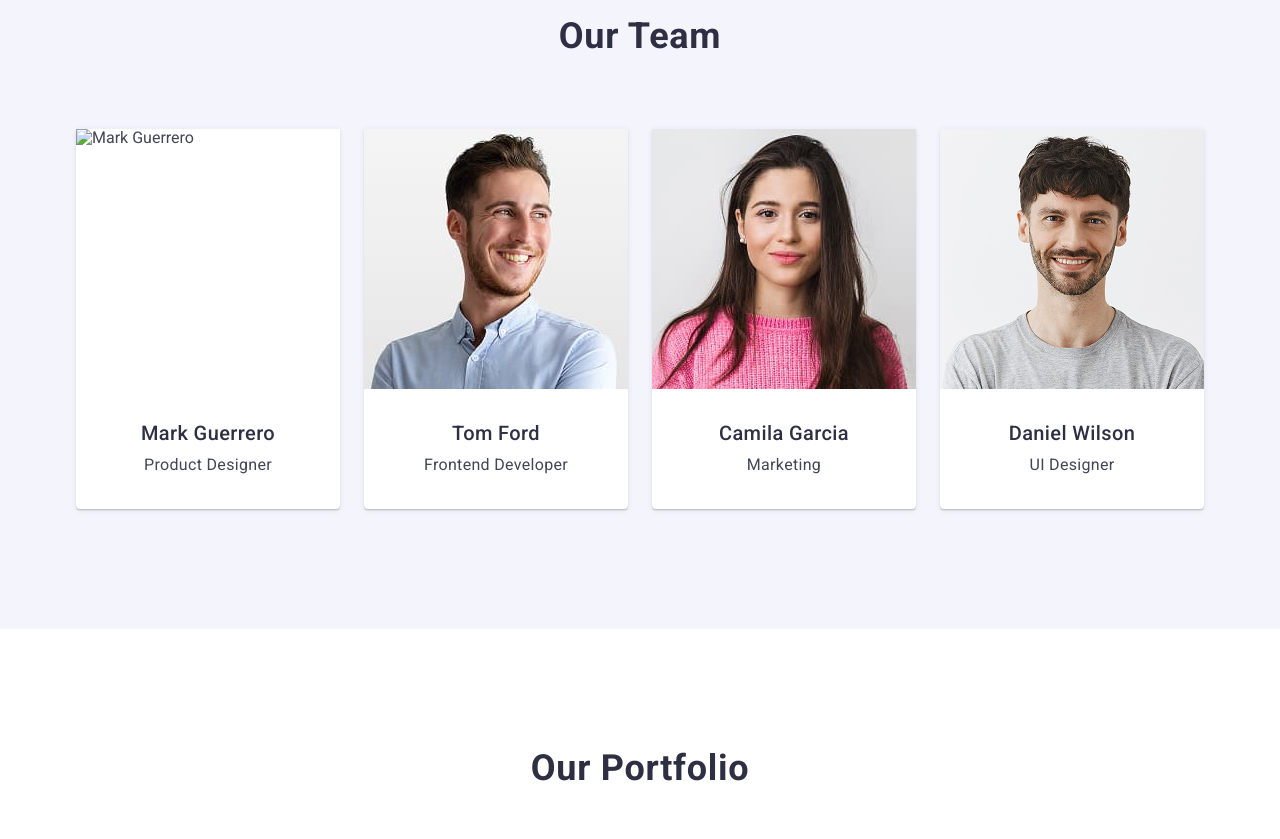
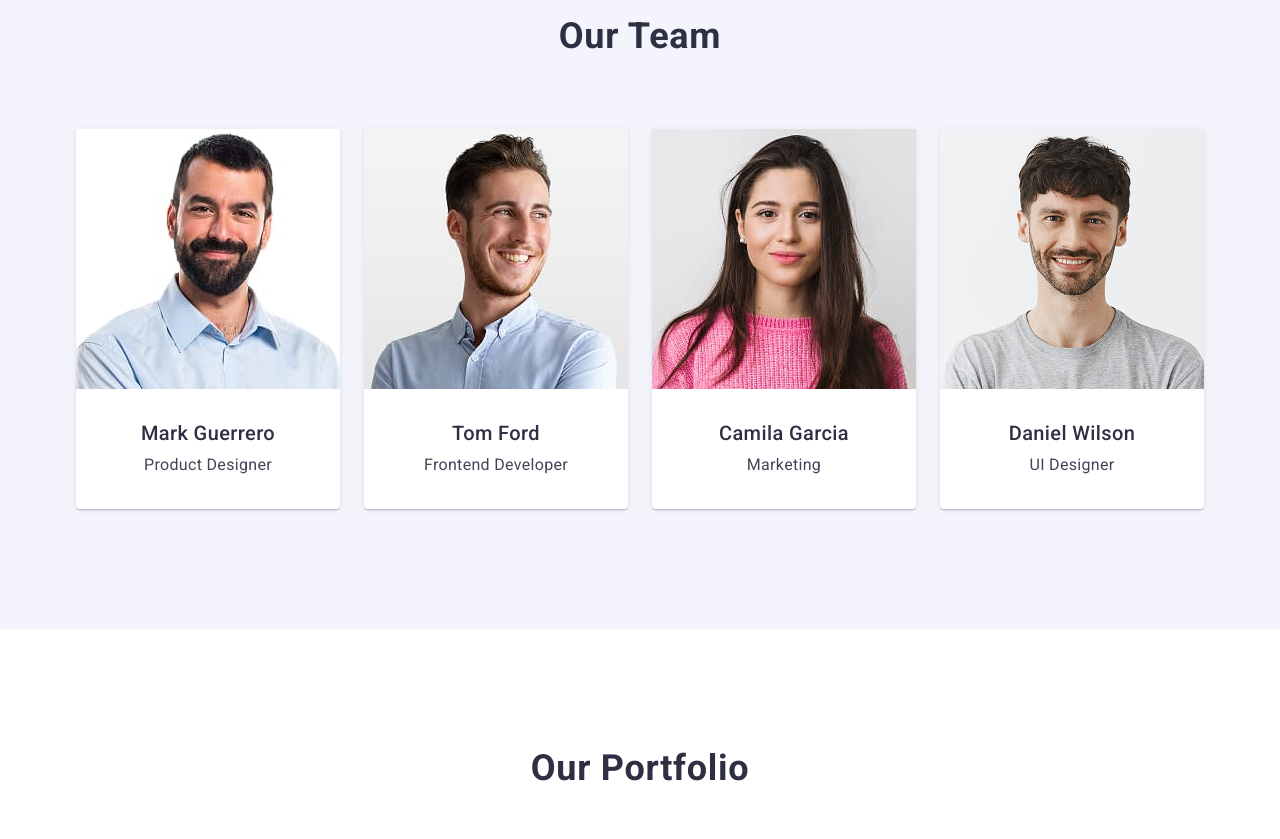
Before and after one commit to arthur-marchuk/goit-markup-hw-03, a plain HTML site: page index.html in a window 1280 px wide. Shown: the part 1120-1959 px from the top of the page. Drawn offline with nearby package versions, Linux system fonts and the light colour scheme; the site is published under a folder, as on GitHub Pages, so addresses that start at the root find nothing.

Commit message:
FinalFixteamsection

```diff
--- a/index.html
+++ b/index.html
@@ -104,7 +104,7 @@
             <li class="team-item">
               <img
                 class="team-photo"
-                src="/images/workers/mark.jpg"
+                src="./images/workers/mark.jpg"
                 alt="Mark Guerrero"
                 width="264"
                 height="260"
```
